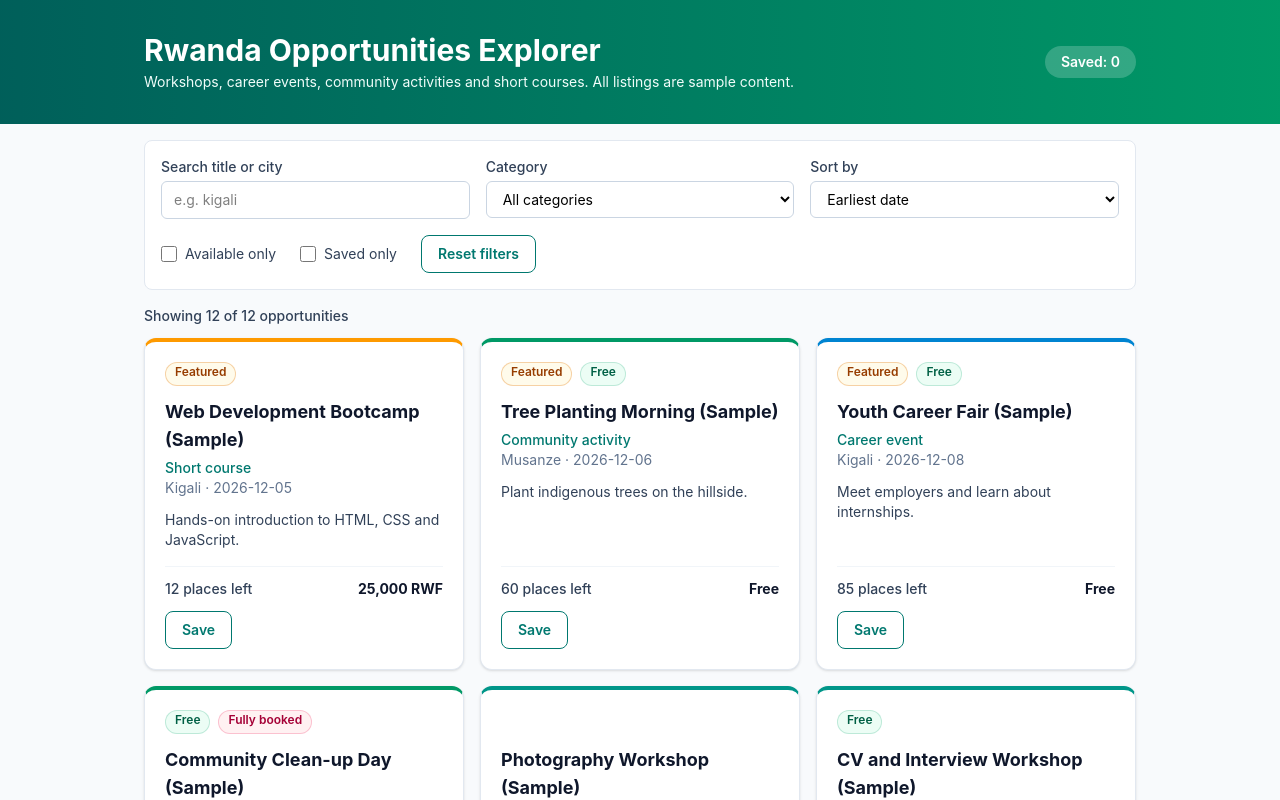
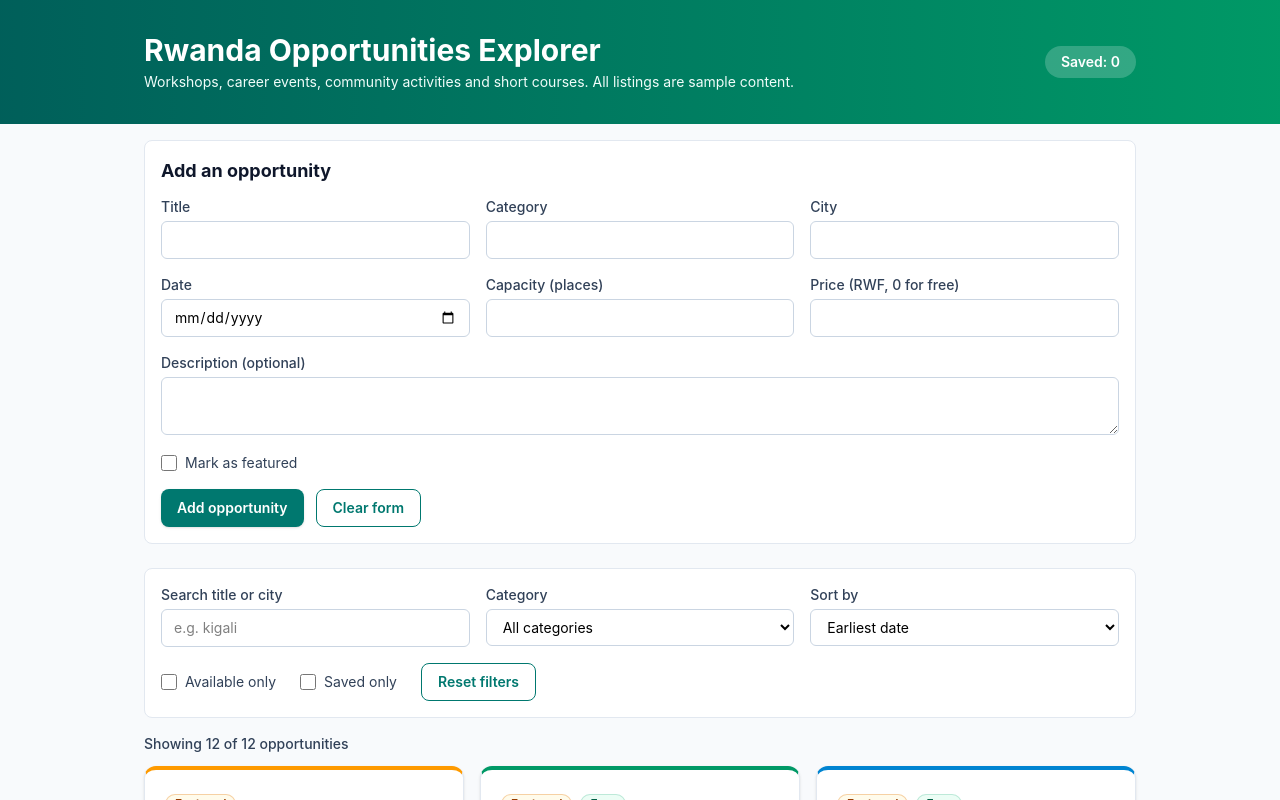
Before and after one commit to utuje-ange12/rwanda-opportunities-explorer, a React (Vite) app: page / in a window 1280 px wide. Shown: the top 800 px of the page. Built offline with nearby package versions, Linux system fonts and the light colour scheme.

Commit message:
Add controlled Add Opportunity form with validation

```diff
--- a/src/App.jsx
+++ b/src/App.jsx
@@ -1,11 +1,12 @@
 import { useState } from "react"
+import AddOpportunityForm from "./components/AddOpportunityForm"
 import OpportunityFilters from "./components/OpportunityFilters"
 import OpportunityList from "./components/OpportunityList"
 import Button from "./components/Button"
 import { seedOpportunities } from "./data/seedOpportunities"
 
 export default function App() {
-    const [opportunities] = useState(seedOpportunities)
+    const [opportunities, setOpportunities] = useState(seedOpportunities)
     const [savedIds, setSavedIds] = useState([])
     const [search, setSearch] = useState("")
     const [category, setCategory] = useState("All")
@@ -19,6 +20,12 @@ export default function App() {
                 ? savedIds.filter((savedId) => savedId !== id)
                 : [...savedIds, id]
         )
+    }
+
+    function addOpportunity(newItem) {
+        // Unique permanent ID: one higher than the current largest ID
+        const nextId = opportunities.reduce((max, o) => Math.max(max, o.id), 0) + 1
+        setOpportunities([...opportunities, { id: nextId, ...newItem }]) // immutable add
     }
 
     function resetFilters() {
@@ -39,14 +46,14 @@ export default function App() {
         .filter((o) => !availableOnly || o.availableSeats > 0)
         .filter((o) => !savedOnly || savedIds.includes(o.id))
 
-    // [...visible] makes an independent copy, so sorting never mutates state or props
+    // [...visible] is an independent copy, so sorting never mutates state or props
     const sorted = [...visible].sort((a, b) => {
         if (sortBy === "title") return a.title.localeCompare(b.title)
         if (sortBy === "seats") return b.availableSeats - a.availableSeats
         return a.date.localeCompare(b.date)
     })
 
-    // Third conditional pattern: a precomputed JSX variable
+    // Precomputed JSX variable (third conditional rendering pattern)
     let content
     if (sorted.length === 0) {
         content = (
@@ -82,6 +89,8 @@ export default function App() {
             </header>
 
             <main className="mx-auto max-w-5xl p-4">
+                <AddOpportunityForm categories={categories} onAdd={addOpportunity} />
+
                 <OpportunityFilters
                     search={search} onSearchChange={setSearch}
                     category={category} onCategoryChange={setCategory} categories={categories}
--- /dev/null
+++ b/src/components/AddOpportunityForm.jsx
@@ -0,0 +1,163 @@
+import { useState } from "react"
+import Button from "./Button"
+
+const emptyForm = {
+    title: "",
+    category: "",
+    city: "",
+    date: "",
+    capacity: "",
+    price: "",
+    description: "",
+    featured: false,
+}
+
+const inputStyle =
+    "w-full rounded-md border border-slate-300 bg-white px-3 py-2 text-sm focus:outline-none focus-visible:ring-2 focus-visible:ring-teal-500"
+
+// Defined OUTSIDE the form so inputs keep focus while typing
+function Field({ id, label, error, children }) {
+    return (
+        <div>
+            <label htmlFor={id} className="mb-1 block text-sm font-medium text-slate-700">
+                {label}
+            </label>
+            {children}
+            {error && (
+                <p className="mt-1 text-sm text-rose-700" role="alert">
+                    {error}
+                </p>
+            )}
+        </div>
+    )
+}
+
+export default function AddOpportunityForm({ categories, onAdd }) {
+    const [form, setForm] = useState(emptyForm)
+    const [errors, setErrors] = useState({})
+    const [success, setSuccess] = useState(false)
+
+    function handleChange(e) {
+        const { name, value, type, checked } = e.target
+        setForm({ ...form, [name]: type === "checkbox" ? checked : value })
+        setSuccess(false)
+    }
+
+    function validate() {
+        const found = {}
+        if (form.title.trim() === "") found.title = "Title is required."
+        if (form.category.trim() === "") found.category = "Category is required."
+        if (form.city.trim() === "") found.city = "City is required."
+        if (form.date === "" || Number.isNaN(new Date(form.date).getTime())) {
+            found.date = "Please enter a valid date."
+        }
+        if (
+            form.capacity === "" ||
+            Number(form.capacity) < 0 ||
+            !Number.isInteger(Number(form.capacity))
+        ) {
+            found.capacity = "Capacity must be a whole number, 0 or more."
+        }
+        if (form.price === "" || Number(form.price) < 0) {
+            found.price = "Price must be 0 or more."
+        }
+        return found
+    }
+
+    function handleSubmit(e) {
+        e.preventDefault() // stops the page from reloading
+        const found = validate()
+        setErrors(found)
+        if (Object.keys(found).length > 0) return
+
+        onAdd({
+            title: form.title.trim(),
+            category: form.category.trim(),
+            city: form.city.trim(),
+            date: form.date,
+            description: form.description.trim() || "No description provided.",
+            capacity: Number(form.capacity),
+            availableSeats: Number(form.capacity),
+            price: Number(form.price),
+            featured: form.featured,
+        })
+        setForm(emptyForm)
+        setErrors({})
+        setSuccess(true)
+    }
+
+    function handleClear() {
+        setForm(emptyForm)
+        setErrors({})
+        setSuccess(false)
+    }
+
+    return (
+        <section
+            aria-labelledby="add-heading"
+            className="mb-6 rounded-lg border border-slate-200 bg-white p-4"
+        >
+            <h2 id="add-heading" className="mb-3 text-lg font-bold text-slate-900">
+                Add an opportunity
+            </h2>
+
+            {success && (
+                <p className="mb-3 rounded-md bg-emerald-50 px-3 py-2 text-sm text-emerald-800" role="status">
+                    Opportunity added. You can see it in the list below.
+                </p>
+            )}
+
+            <form onSubmit={handleSubmit} noValidate>
+                <div className="grid gap-4 sm:grid-cols-2 lg:grid-cols-3">
+                    <Field id="title" label="Title" error={errors.title}>
+                        <input id="title" name="title" type="text" value={form.title} onChange={handleChange} className={inputStyle} />
+                    </Field>
+
+                    <Field id="category" label="Category" error={errors.category}>
+                        <input id="category" name="category" type="text" list="category-options" value={form.category} onChange={handleChange} className={inputStyle} />
+                        <datalist id="category-options">
+                            {categories.map((c) => (
+                                <option key={c} value={c} />
+                            ))}
+                        </datalist>
+                    </Field>
+
+                    <Field id="city" label="City" error={errors.city}>
+                        <input id="city" name="city" type="text" value={form.city} onChange={handleChange} className={inputStyle} />
+                    </Field>
+
+                    <Field id="date" label="Date" error={errors.date}>
+                        <input id="date" name="date" type="date" value={form.date} onChange={handleChange} className={inputStyle} />
+                    </Field>
+
+                    <Field id="capacity" label="Capacity (places)" error={errors.capacity}>
+                        <input id="capacity" name="capacity" type="number" min="0" value={form.capacity} onChange={handleChange} className={inputStyle} />
+                    </Field>
+
+                    <Field id="price" label="Price (RWF, 0 for free)" error={errors.price}>
+                        <input id="price" name="price" type="number" min="0" value={form.price} onChange={handleChange} className={inputStyle} />
+                    </Field>
+                </div>
+
+                <div className="mt-4">
+                    <label htmlFor="description" className="mb-1 block text-sm font-medium text-slate-700">
+                        Description (optional)
+                    </label>
+                    <textarea id="description" name="description" rows="2" value={form.description} onChange={handleChange} className={inputStyle} />
+                </div>
+
+                <label className="mt-3 flex items-center gap-2 text-sm text-slate-700">
+                    <input type="checkbox" name="featured" checked={form.featured} onChange={handleChange} className="h-4 w-4 accent-teal-700" />
+                    Mark as featured
+                </label>
+
+                <div className="mt-4 flex gap-3">
+                    <Button type="submit">Add opportunity</Button>
+                    <Button variant="secondary" onClick={handleClear}>
+                        Clear form
+                    </Button>
+                </div>
+            </form>
+        </section>
+    )
+}
--- a/src/components/OpportunityCard.jsx
+++ b/src/components/OpportunityCard.jsx
@@ -15,7 +15,7 @@ export default function OpportunityCard({ opportunity, isSaved, onToggleSave })
 
     return (
         <article className={`flex flex-col rounded-xl border border-slate-200 border-t-4 ${accent} bg-white p-5 shadow-sm transition hover:-translate-y-0.5 hover:shadow-md`}>
-            <div className="mb-3 flex min-h-6 flex-wrap gap-2">
+            <div className="mb-3 flex min-h-7 flex-wrap items-center gap-2">
                 {featured && <Badge color="amber">Featured</Badge>}
                 {price === 0 && <Badge color="green">Free</Badge>}
                 {availableSeats === 0 && <Badge color="red">Fully booked</Badge>}
```
